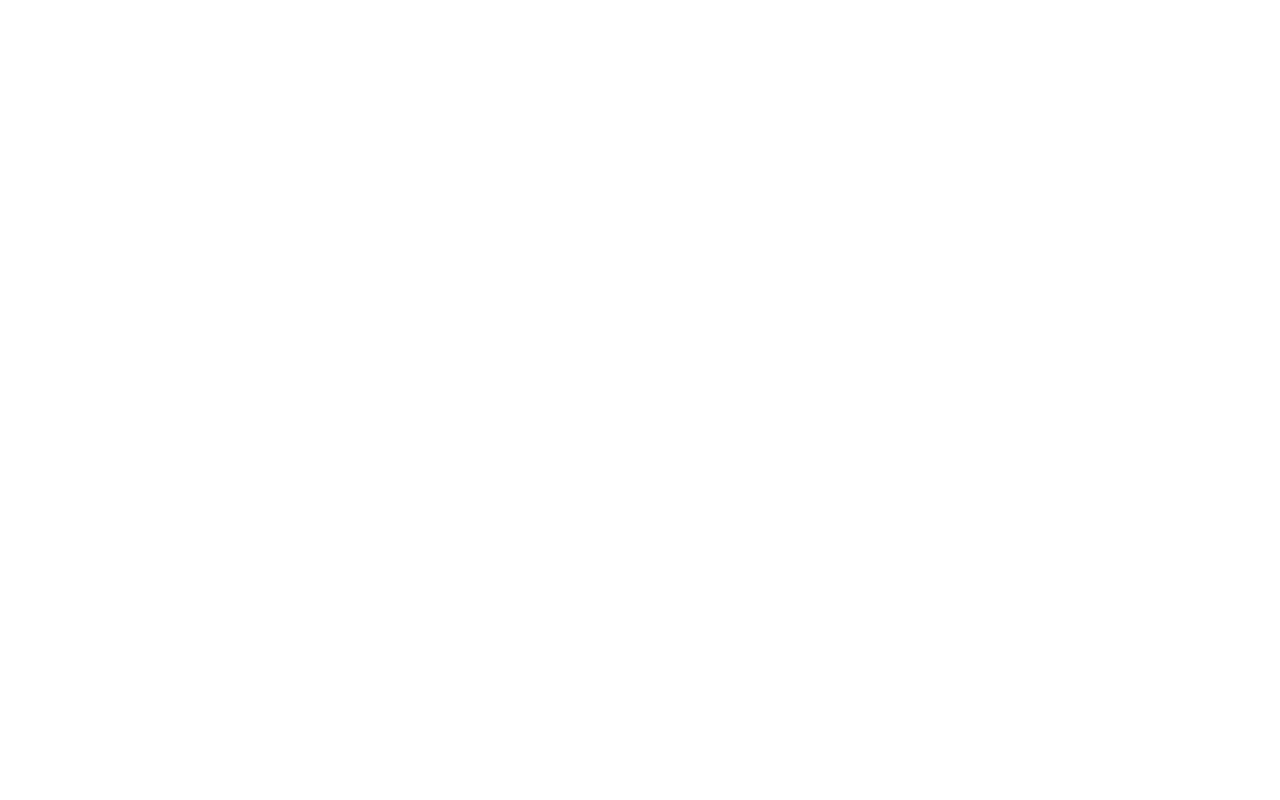
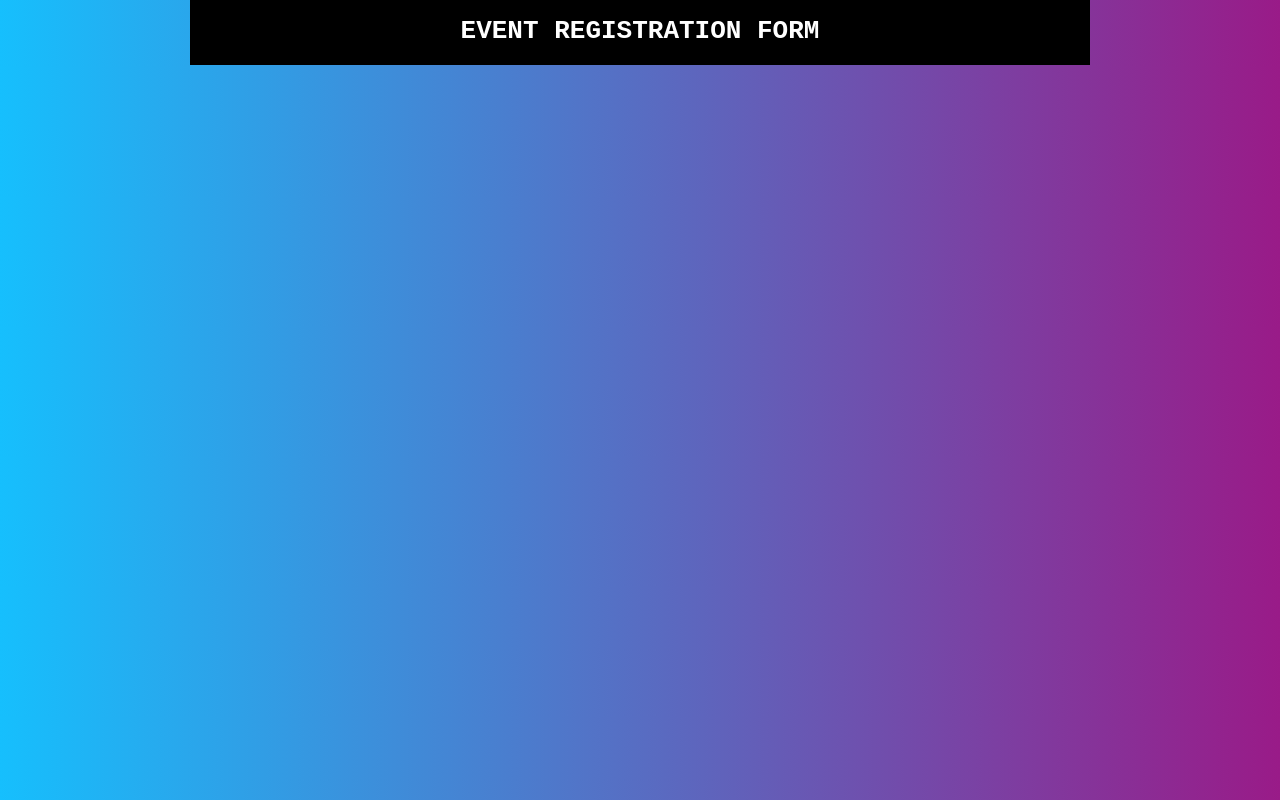
Before and after one commit to stanislavidalgo/gradientForm, a plain HTML site: page index.html in a window 1280 px wide. Drawn offline with nearby package versions, Linux system fonts and the light colour scheme.

Commit message:
form creation

```diff
--- a/index.html
+++ b/index.html
@@ -13,5 +13,13 @@
     <link rel="stylesheet" href="style.css" />
     <title>Gradient</title>
   </head>
-  <body></body>
+  <body>
+    <div class="container">
+      <div class="head"><h1>event registration form</h1></div>
+      <form action="">
+
+
+      </form>
+    </div>
+  </body>
 </html>
--- a/style.css
+++ b/style.css
@@ -0,0 +1,21 @@
+body {
+  background-image: linear-gradient(to right, #16BFFD, #991b88);
+}
+
+
+.container {
+    max-width: 900px;
+    margin: 0 auto;
+    border-radius: 9px;
+}
+
+.head {
+    text-transform: uppercase;
+    font-family: monospace;
+    color: white;
+    background-color: black;
+    height: 5em;
+    display: flex;
+    justify-content: center;
+
+}
```
